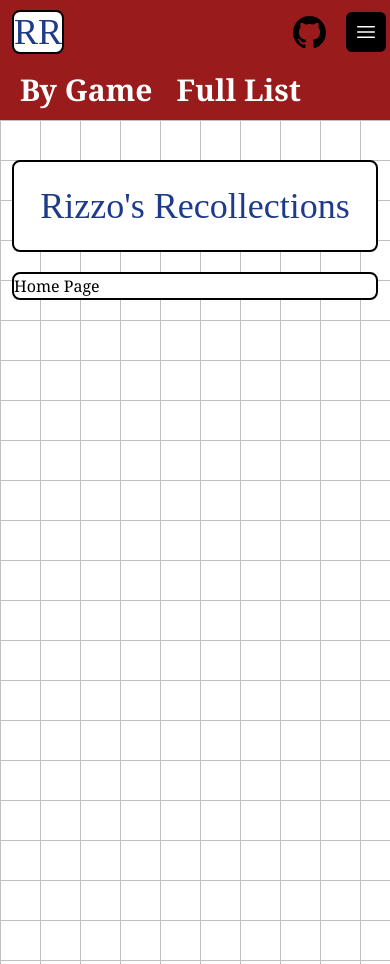
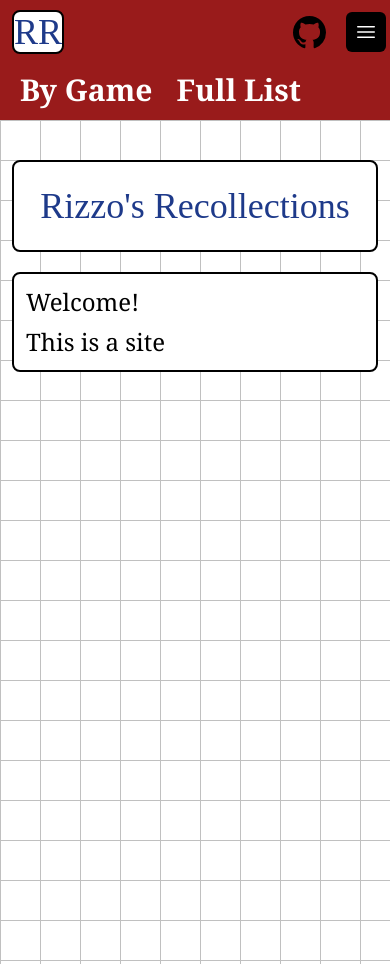
Before and after one commit to cjbagley/rizzo-rocks, a SvelteKit app: page / in a window 390 px wide. Built offline with nearby package versions, Linux system fonts and the light colour scheme; a web font is replaced by a local one.

Commit message:
[WIP] Mobile menu toggle and various layout refactoring

```diff
--- a/src/components/content.svelte
+++ b/src/components/content.svelte
@@ -12,7 +12,7 @@
 		</div>
 	{/if}
 	<div
-		class="bg-white dark:bg-black border-2 rounded-lg border-black dark:border-white mx-3 xl:mx-auto max-w-7xl"
+		class="text-2xl bg-white dark:bg-black border-2 space-y-2 rounded-lg border-black dark:border-white p-3 mx-3 xl:mx-auto max-w-7xl"
 	>
 		<slot />
 	</div>
--- a/src/components/nav-mobile-button.svelte
+++ b/src/components/nav-mobile-button.svelte
@@ -1,5 +1,12 @@
+<script>
+	function toggleMobileMenu() {
+		document.getElementById('mobile-menu').classList.toggle('hidden');
+	}
+</script>
+
 <!-- Mobile menu button -->
 <button
+	on:click={toggleMobileMenu}
 	type="button"
 	class="relative inline-flex items-center justify-center rounded-md bg-black p-2 text-white focus:outline-none focus:ring-2 focus:ring-white"
 	aria-controls="mobile-menu"
--- a/src/routes/+page.svelte
+++ b/src/routes/+page.svelte
@@ -2,4 +2,11 @@
 	import Content from '../components/content.svelte';
 </script>
 
-<Content header="Rizzo's Recollections">Home Page</Content>
+<svelte:head>
+	<title>Rizzo's Recollections</title>
+</svelte:head>
+
+<Content header="Rizzo's Recollections">
+	<p>Welcome!</p>
+	<p>This is a site</p>
+</Content>
--- a/src/routes/browse/+page.svelte
+++ b/src/routes/browse/+page.svelte
@@ -2,4 +2,8 @@
 	import Content from '../../components/content.svelte';
 </script>
 
-<Content header="Games">Game</Content>
+<svelte:head>
+	<title>Browse</title>
+</svelte:head>
+
+<Content header="Browse">This will be where you browse stuff</Content>
```
